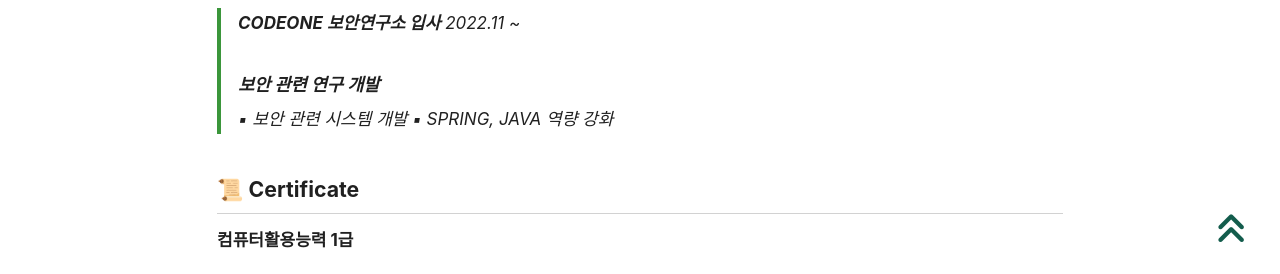
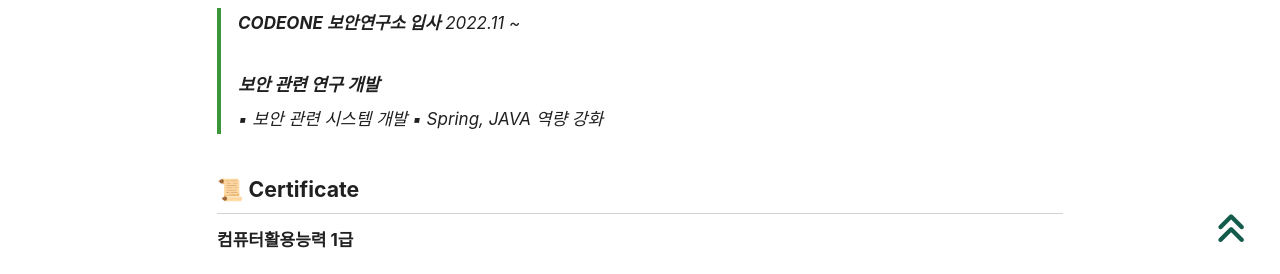
Before and after one commit to mn31555/mn31555.github.io, a Jekyll site: the page built from _pages/about.md, in a window 1280 px wide and 900 px high, scrolled down 394 px. Shown: the part 623-897 px from the top of the window. Built offline with Jekyll 4.4.1, drawn with Linux system fonts in a browser that asks for light colours; cached includes are drawn as plain includes; nearby versions of some CDN libraries; some web fonts are replaced.

Commit message:
페이지 설정

```diff
--- a/_pages/about.md
+++ b/_pages/about.md
@@ -44,7 +44,7 @@ author_profile: true
 > **CODEONE 보안연구소 입사** 2022.11 ~
 ##### 보안 관련 연구 개발
 ▪ 보안 관련 시스템 개발
-▪ SPRING, JAVA 역량 강화
+▪ Spring, JAVA 역량 강화
 
 
 
```
